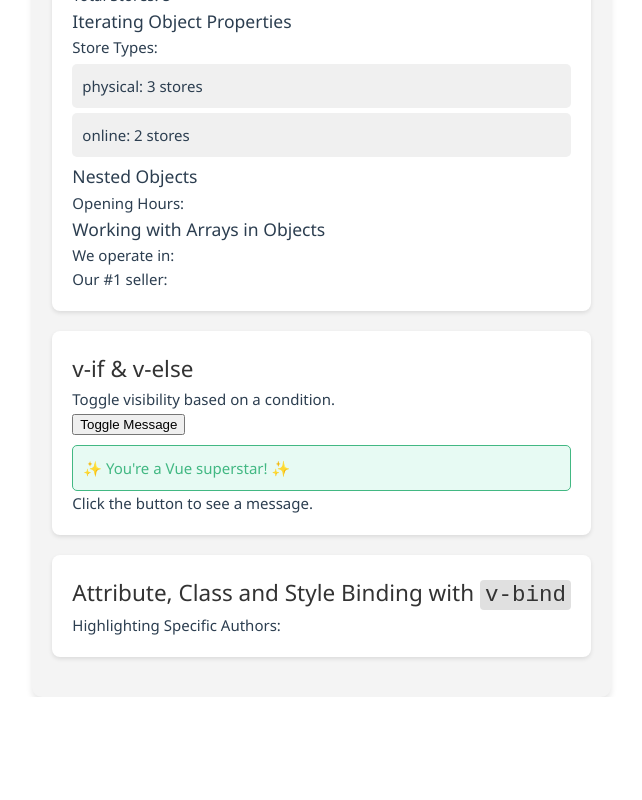
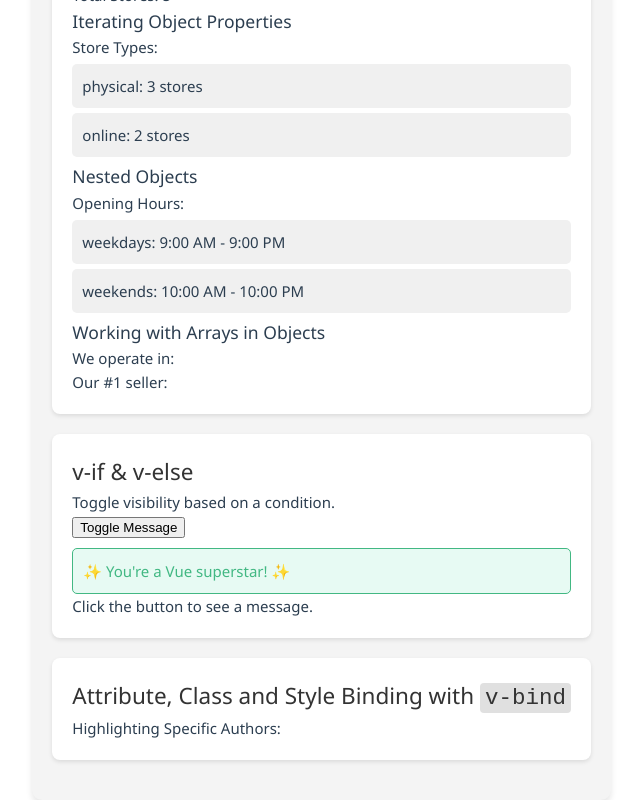
Before and after one commit to YihengCai/FIT5032-eFolio, a Vue app in the folder Week 2/: page / in a window 1280 px wide. Shown: the part 1236-2036 px from the top of the page, without its empty margins (29-671 px from the left). Before the commit the page ends 1933 px from the top, so only its background shows below. Built offline with nearby package versions, Linux system fonts and the light colour scheme.

Commit message:
Activity 11

```diff
--- a/Week 2/src/components/JSON.vue
+++ b/Week 2/src/components/JSON.vue
@@ -77,7 +77,11 @@
       <h3>Nested Objects</h3>
       <p>Opening Hours:</p>
       <!-- Activity 11: Iterate through the openingHours object and display the day of the week and the opening and closing times. -->
-      <!-- TODO: CODE TO RENDER LIST OF OPENING HOURS HERE -->
+      <ul>
+        <li v-for="(hours, day) in bookstores.openingHours" :key="day">
+          {{ day }}: {{ hours.open }} - {{ hours.close }}
+        </li>
+      </ul>
 
       <h3>Working with Arrays in Objects</h3>
       <!-- Activity 12: Get the top sellers from the bookstores object. -->
```
